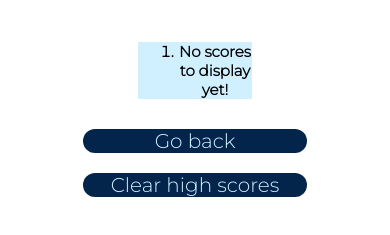
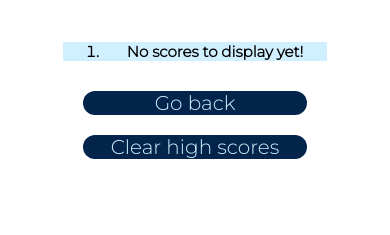
Before and after one commit to KennWg/utor-boot-assignment4, a plain HTML site: page index.html in a window 390 px wide. Both pictures are taken after a click on the element "View high scores". Shown: the part 137-372 px from the top of the page. Drawn offline with Linux system fonts and the light colour scheme.

Commit message:
adjusted media query, added screenshot

```diff
--- a/assets/css/style.css
+++ b/assets/css/style.css
@@ -150,4 +150,8 @@ main {
     li {
         font-size: 15px;
     }
+
+    .highScoreList {
+        width: 60%;
+    }
 }
```
Also changed, not shown: screenshot.png (added).
